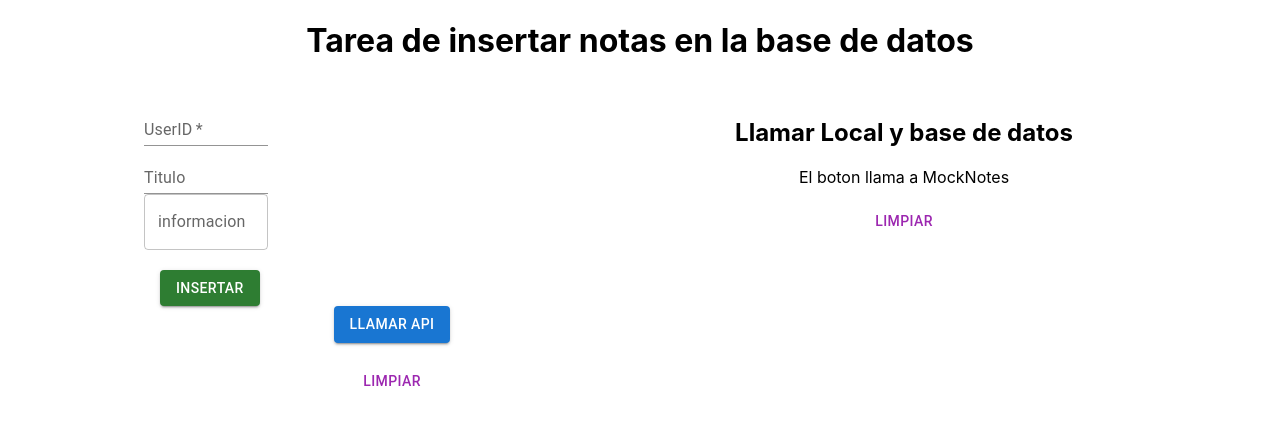
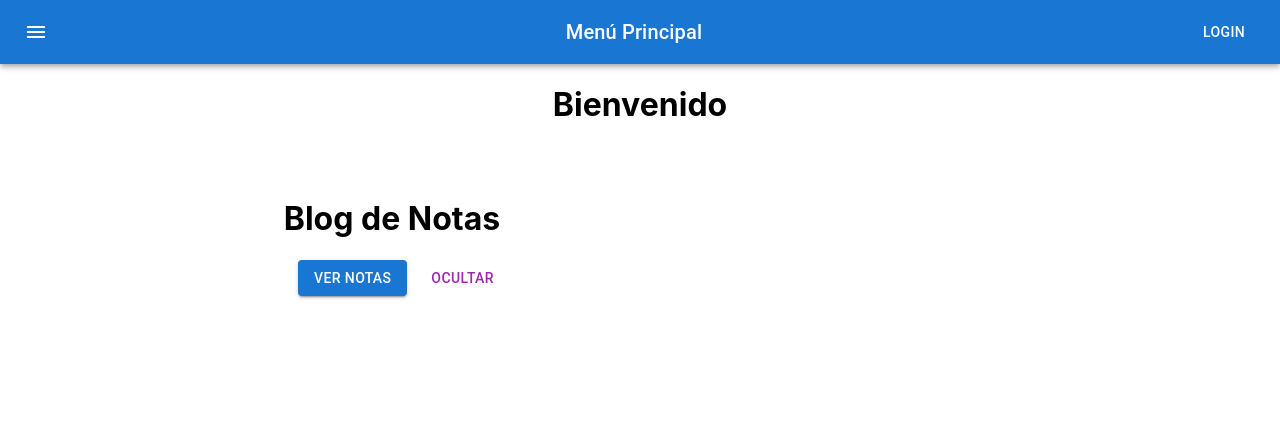
Before and after one commit to Kalfarito/ProyectoFinal, a React (Create React App) app in the folder my-app/: page /main in a window 1280 px wide. Shown: the top 424 px of the page. Built offline with nearby package versions, Linux system fonts and the light colour scheme.

Commit message:
Menu Principal barra y Mocks
Menu Principal barra y Mocks

```diff
--- a/my-app/src/components/main/main.js
+++ b/my-app/src/components/main/main.js
@@ -1,26 +1,57 @@
-import React from "react";
-import PropTypes from "prop-types";
-import styles from "./main.module.css"
+import React, {useEffect} from 'react';
+import PropTypes from 'prop-types';
+import styles from './main.module.css';
 import TextField from "@mui/material/TextField";
 import Button from "@mui/material/Button";
 import Card from "@mui/material/Card";
 import Grid from "@mui/material/Grid";
-import { useState } from "react";
+import Note from "../Note/Note";
 import axios from "axios";
-import User from "../User/User";
-import Note from "../Note/Note";
+import Menu from '@mui/material/Menu';
+import MenuItem from '@mui/material/MenuItem';
+import {TextareaAutosize } from '@mui/material' ;
+import AppBar from '@mui/material/AppBar';
+import Box from '@mui/material/Box';
+import Toolbar from '@mui/material/Toolbar';
+import Typography from '@mui/material/Typography';
+import IconButton from '@mui/material/IconButton';
+import MenuIcon from '@mui/icons-material/Menu';
 
-const Main = () => {
-  //constante
-  const [data, setData] = React.useState(
-    "Tarea de insertar notas en la base de datos "
-  );
+
+
+const Main = (props) =>
+  {
+
     const [formValues, setFormValues] = React.useState();
+    const [authenticated, setAuthenticated] = React.useState();
     const [users, setUsers] = React.useState();
     const [notes, setNotes] = React.useState();
+    const [user,setUser]= React.useState(props.user);
 
-  const urlDelApi = "";
+    const urlDelApi = "http://localhost:8080/api/note/all";
 
+    useEffect(()=>{
+      const user=localStorage.getItem("user");
+      setUser(props.user);
+    },[])
+
+    const mockNotes = [
+      {
+        NoteID: 1,
+        UserID: 1,
+        Title: "Nota 1",
+        Content: "Prueba de nota local1",
+        CreatedAt: "2023-10-10 17:43:12",
+      },
+      {
+        NoteID: 2,
+        UserID: 1,
+        Title: "nota 2",
+        Content: "Prueba de nota local2",
+        CreatedAt: "2023-10-10 17:43:12",
+      },
+
+    ];
 
     const onChancheInput = (event) => {
       let name = event.target.name;
@@ -31,80 +62,68 @@ const Main = () => {
 
       setFormValues({ ...formValues, [name]: value });
     };
-
     const callAPINotes = (event) => {
+      const params = {
+        id: '1',
+      };
       axios
-      .get(`${urlDelApi}/notas`) //cambio direccion
+        .get(`${urlDelApi}`,{params},  {
+          headers: {
+            'Access-Control-Allow-Origin': '*',
+            // Otros encabezados si son necesarios
+          },
+        })
         .then(function (response) {
-        // handle success
           console.log(response);
           console.log(response.data.records);
           console.log(response.statusText);
           setNotes(response.data.records);
         })
         .catch(function (error) {
-        // handle error
           console.log(error);
-      })
-      .finally(function () {
-        // always executed
         });
+    };
+
+    const callAPMockNotes = (event) => {
+      setNotes(mockNotes);
+      setNotes([...mockNotes]);
     };
 
     const clearNotes = (event) => {
       setNotes();
     };
 
-
-/* tarea de insertar en el api */
-    const [formData, setFormData] = useState({
-      UserID: '',
-      Title: '',
-      Content: ''
-    });
-    const handleChange = (e) => {
-      setFormData({
-        ...formData,
-        [e.target.name]: e.target.value
-      });
+    const [anchorEl, setAnchorEl] = React.useState(null);
+    const open = Boolean(anchorEl);
+    const handleClick = (event) => {
+      setAnchorEl(event.currentTarget);
+    };
+    const handleClose = () => {
+      setAnchorEl(null);
     };
 
 
-    const handleReset = () => {
-      setFormData({
-        UserID: '',
-        Title: '',
-        Content: ''
-      });
-    };
+    return (
+      <Box sx={{ flexGrow: 1 }}>
+      <AppBar position="static">
+        <Toolbar>
+          <IconButton
+            size="large"
+            edge="start"
+            color="inherit"
+            aria-label="menu"
+            sx={{ mr: 2 }}
+          >
+            <MenuIcon />
+          </IconButton>
+          <Typography variant="h6" component="div" sx={{ flexGrow: 1 }}>
+            Menú Principal
+          </Typography>
+          <Button color="inherit">Login</Button>
+        </Toolbar>
+      </AppBar>
+      <h1>Bienvenido {user?.usuario}</h1>
 
-    const insertNoteToDB2 = () => {
-      axios
-      .post(`${urlDelApi}/notas`, formData)
-      .then(function (response) {
-
-        handleReset();
-      })
-        .then(function (response) {
-
-          callAPINotes();
-        })
-        .catch(function (error) {
-
-          console.log(error);
-        })
-        .finally(function () {
-
-        });
-    };
-
-    const handleSubmit = (e) => {
-      e.preventDefault();
-      insertNoteToDB2(formData);
-    };
-  return (
-    <div className={styles.Main}>
-      <h1>{data}</h1>
       <Grid
           container
           spacing={2}
@@ -115,88 +134,37 @@ const Main = () => {
             maxWidth: "80%",
           }}
         >
+          <Grid item xs={12}>
+            {/* ... */}
+          </Grid>
           <Grid item xs={6}>
-
-          <Grid item xs={3} style={{}}>
-          <form onSubmit={handleSubmit}>
-        <TextField
-             type="text"
-             name="UserID"
-            required
-            label="UserID"
-            onChange={handleChange}
-            variant="standard"
-          />
-        <br />
-
-<TextField
-            type="text"
-            name="Title"
-            value={formData.Title}
-            onChange={handleChange}
-            label="Titulo"
-            variant="standard"
-          />
-<br />
-
-<TextField
-           name="Content"
-           value={formData.Content}
-           onChange={handleChange}
-            label="informacion "
-            variant="outlined"
-
-          />
-<br /><br />
-<Button  type="submit" variant="contained"color="success" sx={{ mx: 2 }}>
-            Insertar
+          <h1> Blog de Notas</h1>
+            <Button onClick={callAPMockNotes} variant="contained" sx={{ mx: 2 }}>
+              Ver notas
             </Button>
-          </form>
-          </Grid>
-
-          <Button onClick={callAPINotes} variant="contained" sx={{ mx: 3 }}>
-            Llamar API
-          </Button>
-          <br></br><br></br>
             <Button onClick={clearNotes} color="secondary" variant="text">
-            Limpiar
+              Ocultar
             </Button>
           </Grid>
-        <Grid item xs={6} style={{}}>
-          <h2>Llamar Local y base de datos</h2>
-          <p>
-            {" "}
-           El boton llama a MockNotes
-          </p>
-          <Button onClick={clearNotes} color="secondary" variant="text">
-            Limpiar
-          </Button>
         </Grid>
-        <Grid item xs={12}>
-          {" "}
-          <p>
-
-          </p>
+        <br></br>
+        <br></br>
+        <br></br>
+        <Card id="card-home" className={styles["card-home"]}>
+          <Grid container spacing={4}>
+            {notes?.map((nota, index) =>
+            (
+              <Grid item xs={6} key={index}>
+                  <Note titulo="titulo" note={nota}>
+                  </Note>
               </Grid>
-      </Grid>
-
-      <Card id="card-main" className={styles["card-main"]}>
-        {console.log("por aca ando")}
-
-        <Grid container spacing={2}>
-          {notes?.map((nota, index) => {
-            return (
-              <Grid item xs={4}>
-                {" "}
-                <Note titulo="titulo" note={nota}></Note>
-              </Grid>
-            );
-          })}
+            ))}
           </Grid>
         </Card>
-    </div>
+    </Box>
   );
-};
+}
+
 
 Main.propTypes = {};
 
```
Lines whose indentation alone changed are shown as unchanged.
